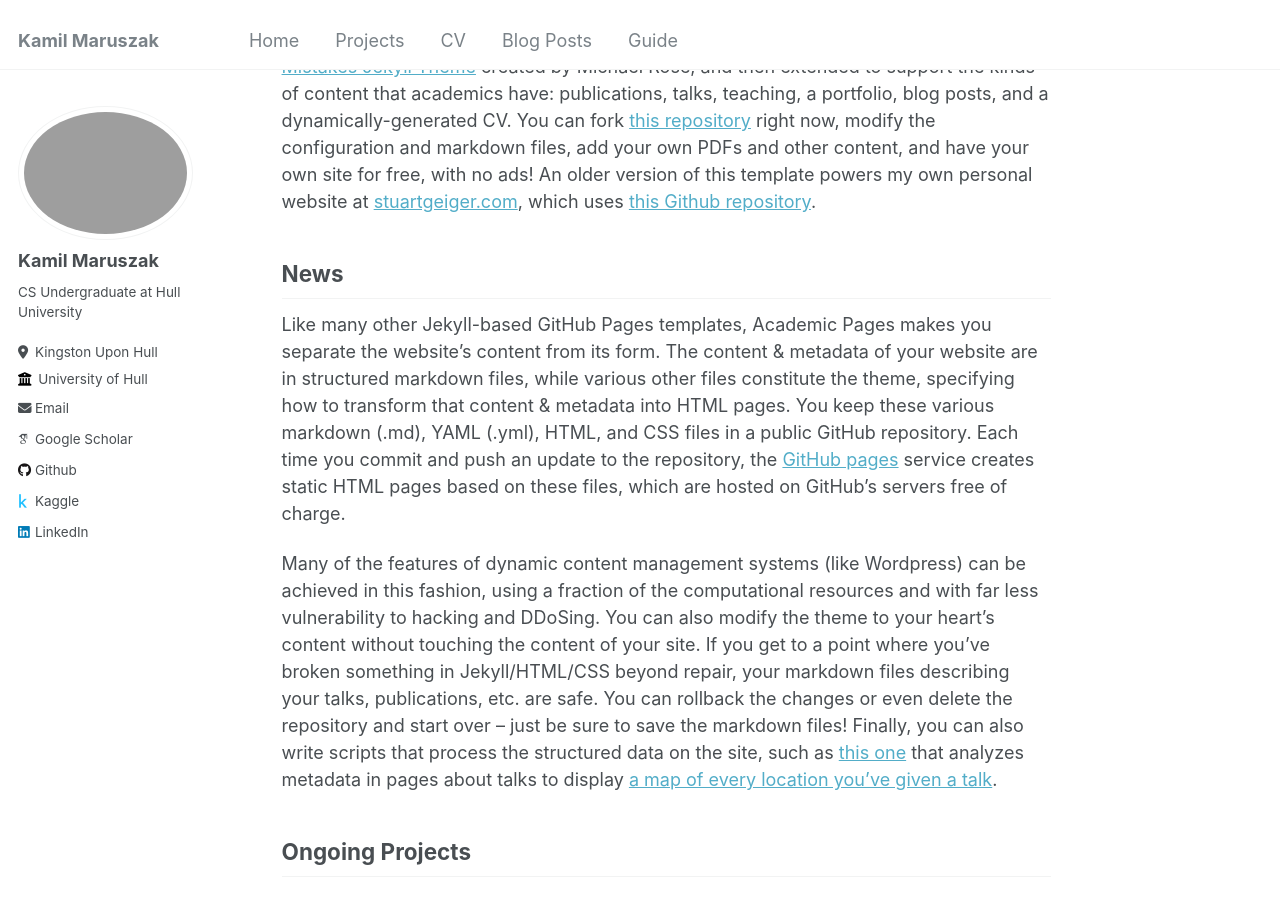
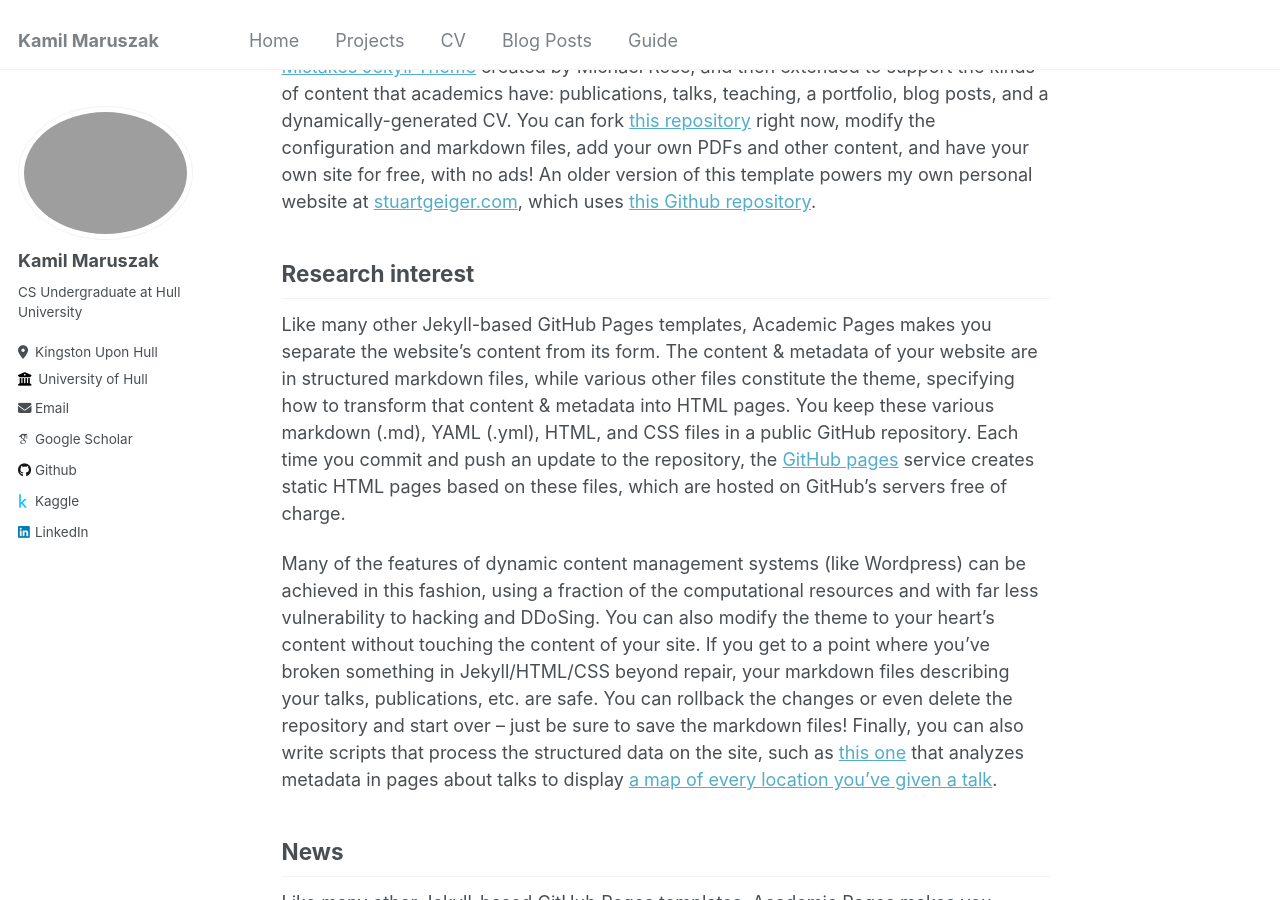
Before and after one commit to DonKamilo00/DonKamilo00.github.io, a Jekyll site: the page built from _pages/about.md, in a window 1280 px wide and 900 px high, scrolled down 203 px. Built offline with Jekyll 4.4.1, drawn with Linux system fonts in a browser that asks for light colours; some web fonts are replaced.

Commit message:
Update about.md

```diff
--- a/_pages/about.md
+++ b/_pages/about.md
@@ -9,6 +9,11 @@ redirect_from:
 
 This is the front page of a website that is powered by the [Academic Pages template](https://github.com/academicpages/academicpages.github.io) and hosted on GitHub pages. [GitHub pages](https://pages.github.com) is a free service in which websites are built and hosted from code and data stored in a GitHub repository, automatically updating when a new commit is made to the respository. This template was forked from the [Minimal Mistakes Jekyll Theme](https://mmistakes.github.io/minimal-mistakes/) created by Michael Rose, and then extended to support the kinds of content that academics have: publications, talks, teaching, a portfolio, blog posts, and a dynamically-generated CV. You can fork [this repository](https://github.com/academicpages/academicpages.github.io) right now, modify the configuration and markdown files, add your own PDFs and other content, and have your own site for free, with no ads! An older version of this template powers my own personal website at [stuartgeiger.com](http://stuartgeiger.com), which uses [this Github repository](https://github.com/staeiou/staeiou.github.io).
 
+**Research interest**
+------
+Like many other Jekyll-based GitHub Pages templates, Academic Pages makes you separate the website's content from its form. The content & metadata of your website are in structured markdown files, while various other files constitute the theme, specifying how to transform that content & metadata into HTML pages. You keep these various markdown (.md), YAML (.yml), HTML, and CSS files in a public GitHub repository. Each time you commit and push an update to the repository, the [GitHub pages](https://pages.github.com/) service creates static HTML pages based on these files, which are hosted on GitHub's servers free of charge.
+
+Many of the features of dynamic content management systems (like Wordpress) can be achieved in this fashion, using a fraction of the computational resources and with far less vulnerability to hacking and DDoSing. You can also modify the theme to your heart's content without touching the content of your site. If you get to a point where you've broken something in Jekyll/HTML/CSS beyond repair, your markdown files describing your talks, publications, etc. are safe. You can rollback the changes or even delete the repository and start over -- just be sure to save the markdown files! Finally, you can also write scripts that process the structured data on the site, such as [this one](https://github.com/academicpages/academicpages.github.io/blob/master/talkmap.ipynb) that analyzes metadata in pages about talks to display [a map of every location you've given a talk](https://academicpages.github.io/talkmap.html).
 
 **News**
 ------
```
